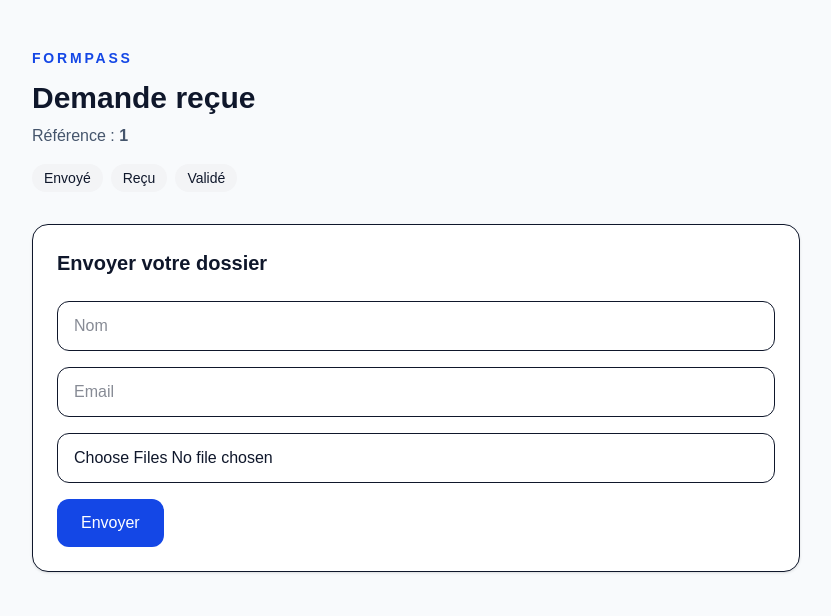
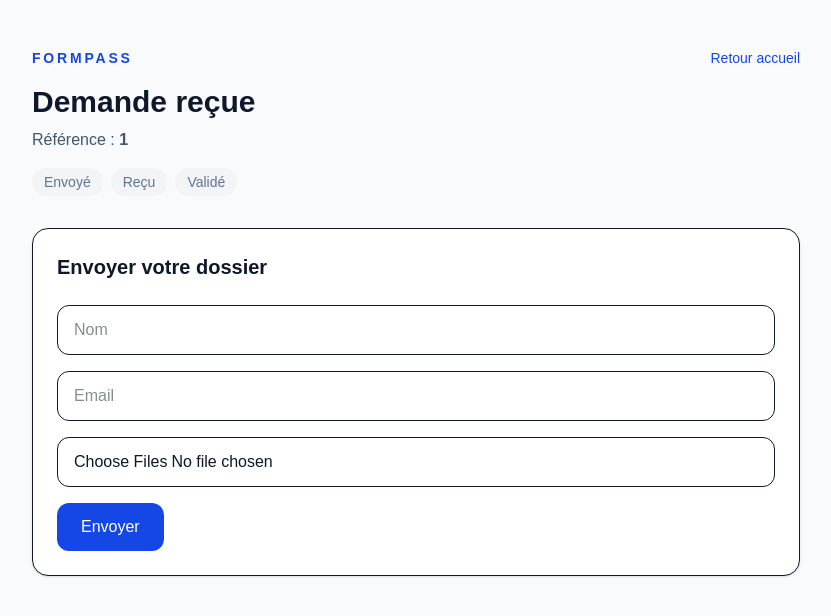
Before and after one commit to bachiratmani1313-spec/Formpass, a Next.js app: page /demande/1 in a window 1280 px wide. Shown: the top 616 px of the page, without its empty margins (224-1055 px from the left). Built offline with nearby package versions, Linux system fonts and the light colour scheme.

Commit message:
Update page.tsx

```diff
--- a/app/demande/[id]/page.tsx
+++ b/app/demande/[id]/page.tsx
@@ -1,12 +1,11 @@
 "use client";
 
+import Link from "next/link";
 import { useRef, useState } from "react";
 import { useParams } from "next/navigation";
 
-type Status = "draft" | "sent" | "received" | "validated";
-
 export default function DemandePage() {
-  const [status, setStatus] = useState<Status>("draft");
+  const [submitted, setSubmitted] = useState(false);
   const [selectedFiles, setSelectedFiles] = useState<File[]>([]);
   const fileInputRef = useRef<HTMLInputElement | null>(null);
 
@@ -20,7 +19,7 @@ export default function DemandePage() {
 
   function handleSubmit(e: React.FormEvent<HTMLFormElement>) {
     e.preventDefault();
-    setStatus("sent");
+    setSubmitted(true);
   }
 
   function handleFileChange(e: React.ChangeEvent<HTMLInputElement>) {
@@ -37,7 +36,10 @@ export default function DemandePage() {
             f.size === file.size &&
             f.lastModified === file.lastModified
         );
-        if (!exists) merged.push(file);
+
+        if (!exists) {
+          merged.push(file);
+        }
       }
 
       return merged;
@@ -52,28 +54,49 @@ export default function DemandePage() {
     setSelectedFiles((prev) => prev.filter((_, i) => i !== index));
   }
 
+  function resetForm() {
+    setSubmitted(false);
+    setSelectedFiles([]);
+
+    if (fileInputRef.current) {
+      fileInputRef.current.value = "";
+    }
+  }
+
   return (
     <main className="min-h-screen bg-slate-50 px-6 py-12 text-slate-900">
       <div className="mx-auto max-w-3xl">
-        <p className="mb-3 text-sm font-semibold uppercase tracking-[0.2em] text-blue-700">
+        <div className="flex items-center justify-between gap-4">
+          <p className="text-sm font-semibold uppercase tracking-[0.2em] text-blue-700">
             FormPass
           </p>
 
-        <h1 className="text-3xl font-bold">Demande reçue</h1>
+          <Link
+            href="/"
+            className="text-sm font-medium text-blue-700 hover:underline"
+          >
+            Retour accueil
+          </Link>
+        </div>
+
+        <h1 className="mt-4 text-3xl font-bold">Demande reçue</h1>
 
         <p className="mt-2 text-slate-600">
           Référence : <span className="font-semibold">{id}</span>
         </p>
 
-        {/* STATUS */}
         <div className="mt-4 flex gap-2 text-sm">
-          <span className={`px-3 py-1 rounded-full ${status === "sent" || status === "received" || status === "validated" ? "bg-blue-100 text-blue-800" : "bg-gray-100"}`}>
+          <span
+            className={`rounded-full px-3 py-1 ${
+              submitted ? "bg-blue-100 text-blue-800" : "bg-gray-100 text-slate-500"
+            }`}
+          >
             Envoyé
           </span>
-          <span className={`px-3 py-1 rounded-full ${status === "received" || status === "validated" ? "bg-green-100 text-green-800" : "bg-gray-100"}`}>
+          <span className="rounded-full bg-gray-100 px-3 py-1 text-slate-500">
             Reçu
           </span>
-          <span className={`px-3 py-1 rounded-full ${status === "validated" ? "bg-purple-100 text-purple-800" : "bg-gray-100"}`}>
+          <span className="rounded-full bg-gray-100 px-3 py-1 text-slate-500">
             Validé
           </span>
         </div>
@@ -81,6 +104,7 @@ export default function DemandePage() {
         <div className="mt-8 rounded-2xl border bg-white p-6 shadow-sm">
           <h2 className="text-xl font-semibold">Envoyer votre dossier</h2>
 
+          {!submitted && (
             <form onSubmit={handleSubmit} className="mt-6 space-y-4">
               <input
                 type="text"
@@ -102,64 +126,71 @@ export default function DemandePage() {
                 multiple
                 onChange={handleFileChange}
                 className="w-full rounded-xl border px-4 py-3"
+                required
               />
 
               {selectedFiles.length > 0 && (
-              <div className="bg-blue-50 p-3 rounded-xl">
+                <div className="rounded-xl bg-blue-50 p-3">
+                  <p className="mb-2 text-sm font-medium text-blue-900">
+                    Fichiers sélectionnés
+                  </p>
+
+                  <div className="space-y-2">
                     {selectedFiles.map((file, i) => (
-                  <div key={i} className="flex justify-between text-sm">
-                    {file.name}
-                    <button type="button" onClick={() => removeFile(i)}>
-                      ❌
+                      <div
+                        key={`${file.name}-${file.lastModified}-${i}`}
+                        className="flex items-center justify-between text-sm"
+                      >
+                        <span className="truncate pr-4">{file.name}</span>
+
+                        <button
+                          type="button"
+                          onClick={() => removeFile(i)}
+                          className="rounded px-2 py-1 text-red-600 hover:bg-red-50"
+                        >
+                          Retirer
                         </button>
                       </div>
                     ))}
                   </div>
+                </div>
               )}
 
-            <button className="bg-blue-700 text-white px-6 py-3 rounded-xl">
+              <button
+                type="submit"
+                className="rounded-xl bg-blue-700 px-6 py-3 text-white"
+              >
                 Envoyer
               </button>
             </form>
-        </div>
-
-        {/* ACTIONS STATUS */}
-        {status === "sent" && (
-          <button
-            onClick={() => setStatus("received")}
-            className="mt-4 bg-green-600 text-white px-4 py-2 rounded-xl"
-          >
-            Marquer comme reçu
-          </button>
           )}
 
-        {status === "received" && (
+          {submitted && (
+            <div className="mt-6 rounded-xl bg-blue-50 p-4 text-blue-800">
+              <p className="font-semibold">Dossier envoyé</p>
+              <p className="mt-2 text-sm">
+                Votre dossier a bien été transmis. Le service pourra maintenant le recevoir et le traiter.
+              </p>
+
+              <div className="mt-4 flex flex-wrap gap-3">
                 <button
-            onClick={() => setStatus("validated")}
-            className="mt-4 bg-purple-600 text-white px-4 py-2 rounded-xl"
+                  type="button"
+                  onClick={resetForm}
+                  className="rounded-xl bg-white px-4 py-2 text-sm font-medium text-slate-900 border"
                 >
-            Valider le dossier
+                  Envoyer un autre dossier
                 </button>
-        )}
 
-        {/* MESSAGE */}
-        {status === "sent" && (
-          <div className="mt-6 bg-blue-50 p-4 rounded-xl text-blue-800">
-            Dossier envoyé
+                <Link
+                  href="/"
+                  className="rounded-xl bg-slate-900 px-4 py-2 text-sm font-medium text-white"
+                >
+                  Retour accueil
+                </Link>
+              </div>
             </div>
           )}
-
-        {status === "received" && (
-          <div className="mt-6 bg-green-50 p-4 rounded-xl text-green-800">
-            Dossier reçu par le service
         </div>
-        )}
-
-        {status === "validated" && (
-          <div className="mt-6 bg-purple-50 p-4 rounded-xl text-purple-800">
-            Dossier validé
-          </div>
-        )}
       </div>
     </main>
   );
```
Lines whose indentation alone changed are shown as unchanged.
